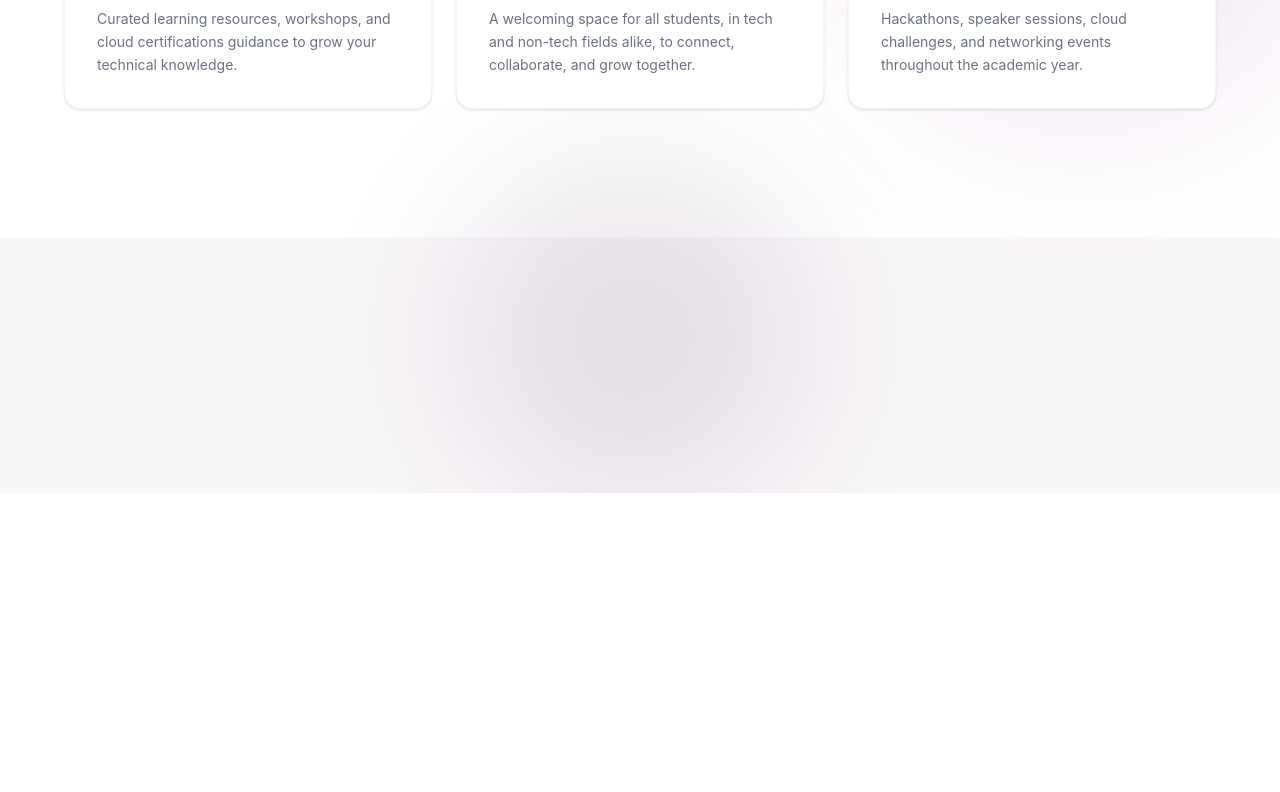
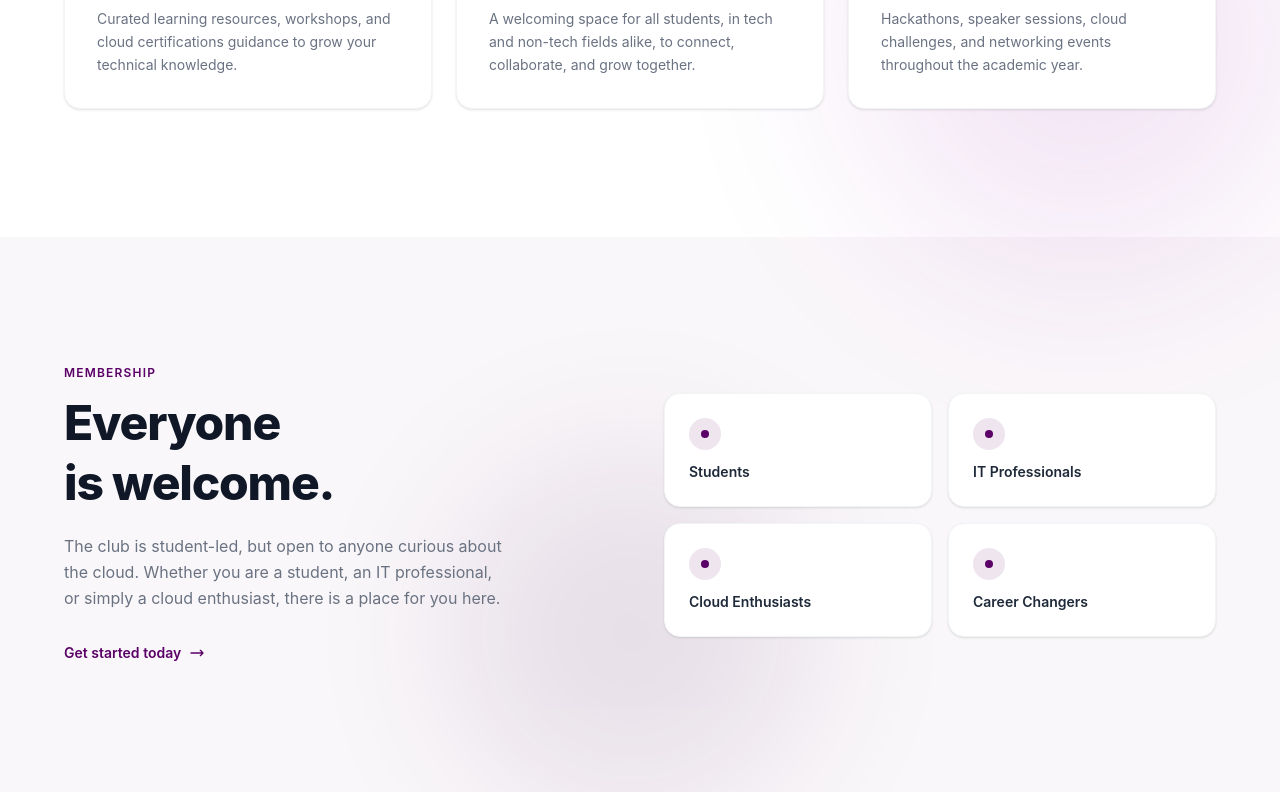
Before and after one commit to AWS-Cloud-Club-Unisa/awscloudclub-unisa-site, a React (Vite) app: page / in a window 1280 px wide. Shown: the part 1301-2093 px from the top of the page. Before the commit the page ends 1794 px from the top, so only its background shows below. Built offline with nearby package versions, Linux system fonts and the light colour scheme.

Commit message:
Add Who can join

```diff
--- a/src/components/sections/Home.tsx
+++ b/src/components/sections/Home.tsx
@@ -132,7 +132,48 @@ export default function Home() {
           </div>
         </div>
       </div>
-      <div className="relative px-6 py-24 sm:py-32 bg-[#5a0067]/[0.03]">
+
+      {/* ── Who Can Join ─────────────────────────────────────────── */}
+      <div className="relative px-5 sm:px-6 py-16 sm:py-24 lg:py-32 bg-[#5a0067]/[0.03]">
+        <div className="max-w-6xl mx-auto">
+          <div className="grid grid-cols-1 lg:grid-cols-2 gap-10 lg:gap-12 items-center">
+
+            <div>
+              <p className="text-xs font-semibold tracking-widest text-[#5a0067] uppercase mb-3">Membership</p>
+              <h2 className="text-3xl sm:text-4xl lg:text-5xl font-extrabold text-gray-900 tracking-tight leading-tight">
+                Everyone<br />is welcome.
+              </h2>
+              <p className="mt-4 sm:mt-5 text-gray-500 text-sm sm:text-base leading-relaxed max-w-md">
+                The club is student-led, but open to anyone curious about the cloud. Whether you are a student, an IT professional, or simply a cloud enthusiast, there is a place for you here.
+              </p>
+              <a
+                href={MEETUP_URL}
+                target="_blank"
+                rel="noopener noreferrer"
+                className="mt-6 sm:mt-8 inline-flex items-center gap-2 text-sm font-semibold text-[#5a0067] hover:gap-3 transition-all duration-200"
+              >
+                Get started today
+                <svg className="w-4 h-4" fill="none" stroke="currentColor" viewBox="0 0 24 24">
+                  <path strokeLinecap="round" strokeLinejoin="round" strokeWidth={2} d="M17 8l4 4m0 0l-4 4m4-4H3" />
+                </svg>
+              </a>
+            </div>
+
+            <div className="grid grid-cols-2 gap-3 sm:gap-4">
+              {['Students', 'IT Professionals', 'Cloud Enthusiasts', 'Career Changers'].map((tag) => (
+                <div
+                  key={tag}
+                  className="rounded-2xl border border-gray-100 bg-white p-4 sm:p-6 shadow-sm hover:shadow-md hover:border-[#5a0067]/20 transition-all duration-200"
+                >
+                  <div className="w-7 h-7 sm:w-8 sm:h-8 rounded-full bg-[#5a0067]/10 flex items-center justify-center mb-2 sm:mb-3">
+                    <span className="w-2 h-2 rounded-full bg-[#5a0067]" />
+                  </div>
+                  <p className="text-xs sm:text-sm font-semibold text-gray-800">{tag}</p>
+                </div>
+              ))}
+            </div>
+          </div>
+        </div>
       </div>
     </section>
   )
```
